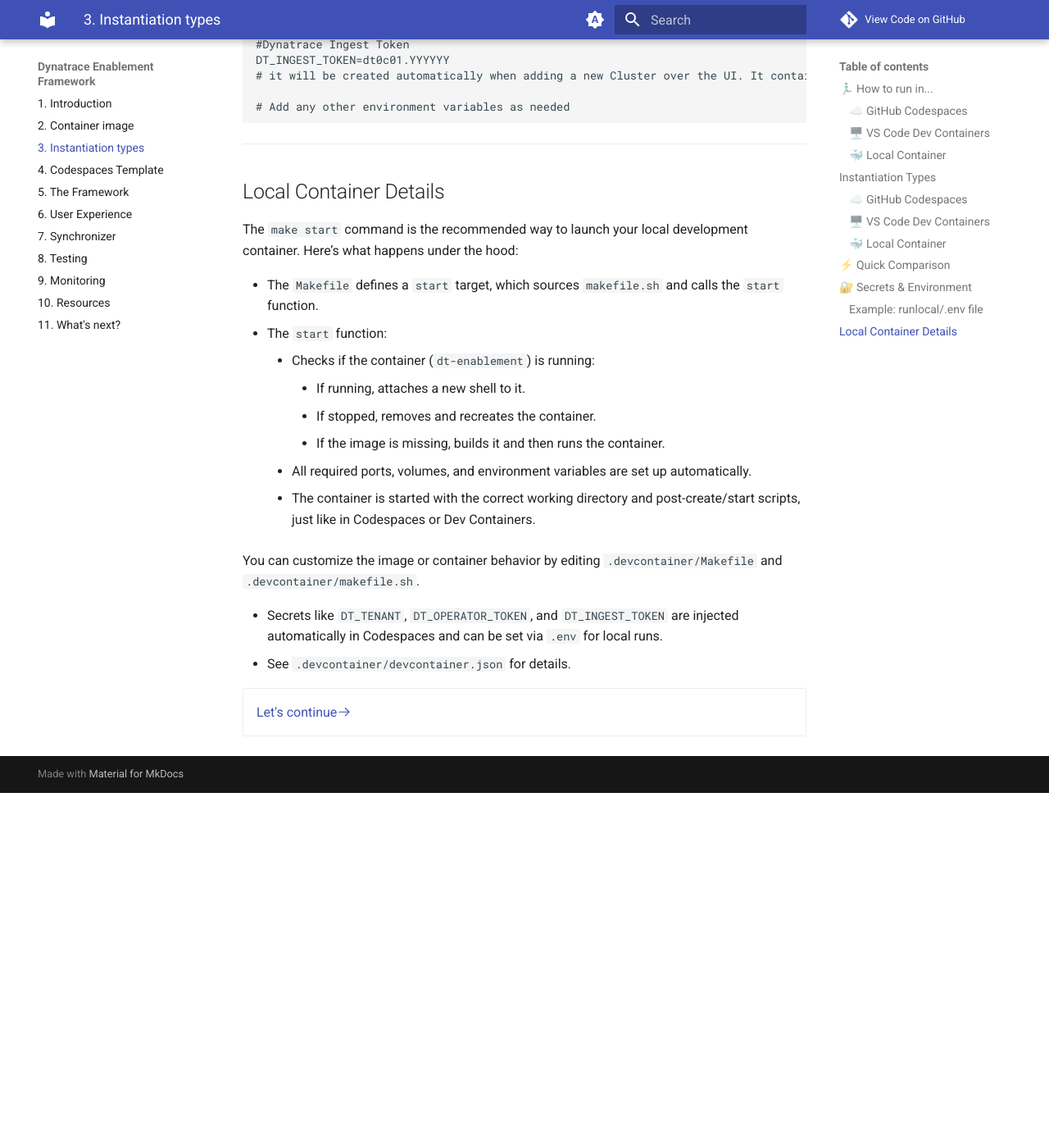
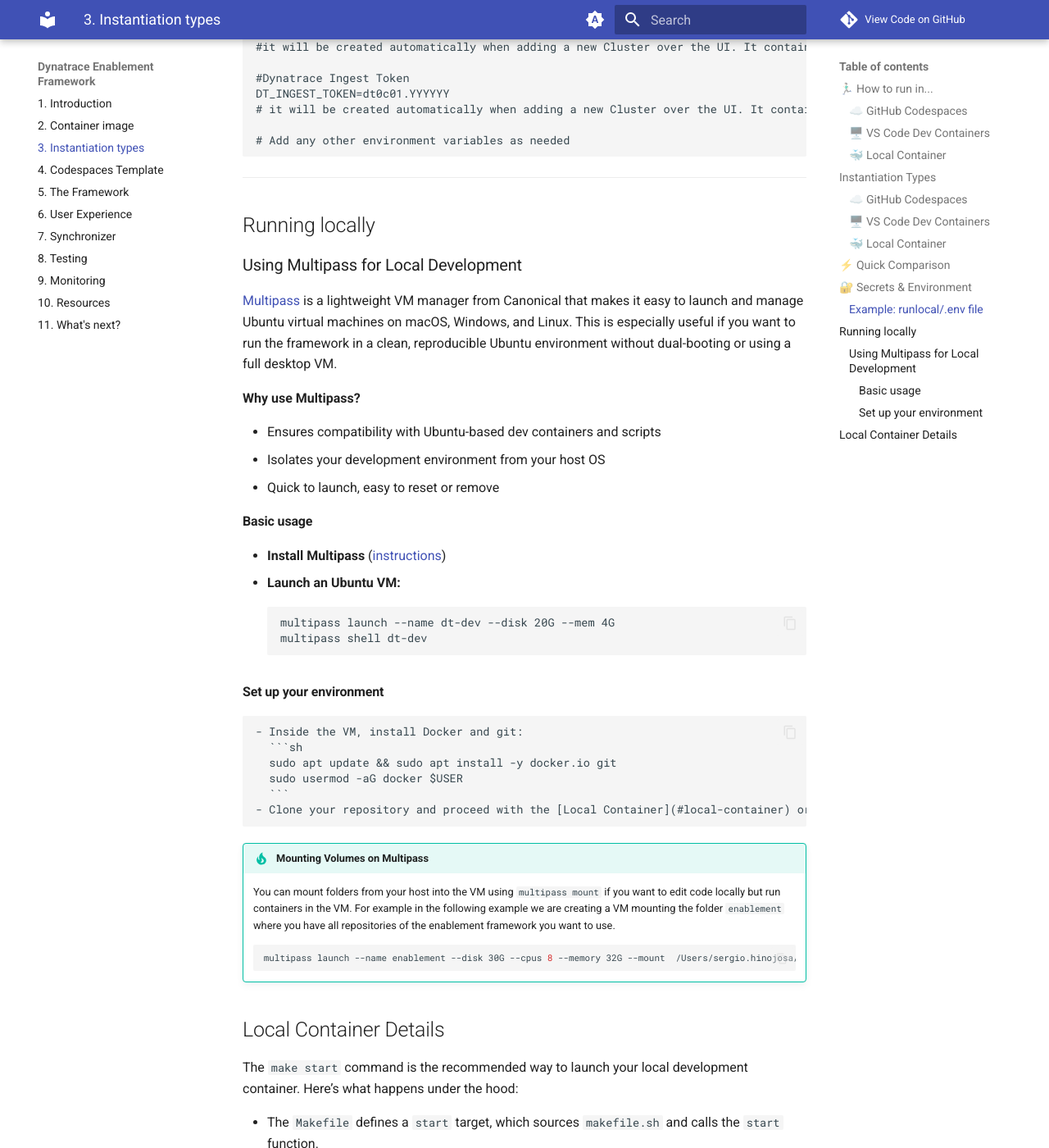
Before and after one commit to dynatrace-wwse/codespaces-synchronizer, an MkDocs documentation site: the page built from docs/instantiation-types.md, in a window 1280 px wide and 1400 px high, scrolled down 3674 px. Shown: the whole window at 82% size. Built offline with MkDocs 1.6.1 and Material for MkDocs 9.7.7, drawn with Linux system fonts in a browser that asks for light colours; comment, search, counter and statistics services are not loaded; before the commit the page ends 4641 px from its top, so only the background shows below that; some of the changed text lies outside the part shown.

Commit message:
instantiation types
Signed-off-by: Sergio Hinojosa <sergio.hinojosa@dynatrace.com>

````diff
--- a/docs/instantiation-types.md
+++ b/docs/instantiation-types.md
@@ -13,8 +13,8 @@
 
 
 
-!!! tip "Protip: Run in any cloud ☁️ provider"
-     For **VS Code Dev Containers** and **Local Container** you'll need to provide the infrastructure. You can run the enablements in any cloud provider of your choice.
+!!! tip "Protip: Run in any ☁️ cloud provider of your choice"
+     For **VS Code Dev Containers** and **Local Container** you'll need to provide the infrastructure. You can run the enablements in any cloud provider of your choice. For best compatibility we recommend you to spin a VM with an Ubuntu Operating System. Then do a remote connection via VS Code for instantiating VS Code Dev Container or via SSH to run as a Local Container.
 
 ### 🖥️ VS Code Dev Containers
 - Clone the repository to your local machine (Ubuntu OS recommended for best compatibility).
@@ -112,6 +112,41 @@
 
 ---
 
+## Running locally
+
+### Using Multipass for Local Development
+
+[Multipass](https://multipass.run/) is a lightweight VM manager from Canonical that makes it easy to launch and manage Ubuntu virtual machines on macOS, Windows, and Linux. This is especially useful if you want to run the framework in a clean, reproducible Ubuntu environment without dual-booting or using a full desktop VM.
+
+**Why use Multipass?**
+
+- Ensures compatibility with Ubuntu-based dev containers and scripts
+- Isolates your development environment from your host OS
+- Quick to launch, easy to reset or remove
+
+#### Basic usage
+
+  -  **Install Multipass** ([instructions](https://multipass.run/install))
+  -  **Launch an Ubuntu VM:**
+	```sh
+	multipass launch --name dt-dev --disk 20G --mem 4G
+	multipass shell dt-dev
+	```
+
+#### Set up your environment
+	- Inside the VM, install Docker and git:
+	  ```sh
+	  sudo apt update && sudo apt install -y docker.io git
+	  sudo usermod -aG docker $USER
+	  ```
+	- Clone your repository and proceed with the [Local Container](#local-container) or [VS Code Dev Containers](#vs-code-dev-containers) setup as described above.
+
+!!! tip "Mounting Volumes on Multipass"
+    You can mount folders from your host into the VM using `multipass mount` if you want to edit code locally but run containers in the VM. For example in the following example we are creating a VM mounting the folder `enablement` where you have all repositories of the enablement framework you want to use.
+    ```bash
+    multipass launch --name enablement --disk 30G --cpus 8 --memory 32G --mount  /Users/sergio.hinojosa/repos/enablement:/home/ubuntu/enablement
+    ```
+
 ## Local Container Details
 
 The `make start` command is the recommended way to launch your local development container. Here’s what happens under the hood:
@@ -119,16 +154,11 @@
 - The `Makefile` defines a `start` target, which sources `makefile.sh` and calls the `start` function.
 - The `start` function:
 	- Checks if the container (`dt-enablement`) is running:
-		- If running, attaches a new shell to it.
+		- If running, attaches a new shell to it (like creating more Terminals on VS Code).
 		- If stopped, removes and recreates the container.
 		- If the image is missing, builds it and then runs the container.
 	- All required ports, volumes, and environment variables are set up automatically.
 	- The container is started with the correct working directory and post-create/start scripts, just like in Codespaces or Dev Containers.
-
-You can customize the image or container behavior by editing `.devcontainer/Makefile` and `.devcontainer/makefile.sh`.
-
-- Secrets like `DT_TENANT`, `DT_OPERATOR_TOKEN`, and `DT_INGEST_TOKEN` are injected automatically in Codespaces and can be set via `.env` for local runs.
-- See `.devcontainer/devcontainer.json` for details.
 
 
 
--- a/mkdocs.yaml
+++ b/mkdocs.yaml
@@ -1,6 +1,6 @@
 site_name: "Dynatrace Enablement Framework"
 repo_name: "View Code on GitHub"
-repo_url: "https://github.com/dynatrace-wwse/codespaces-synchronizer"
+repo_url: "https://github.com/dynatrace-wwse/codespaces-framework"
 nav:
   - '1. Introduction': index.md
   - '2. Container image': container-image.md
````
Also changed, not shown: README.md (+1 -1 lines).
